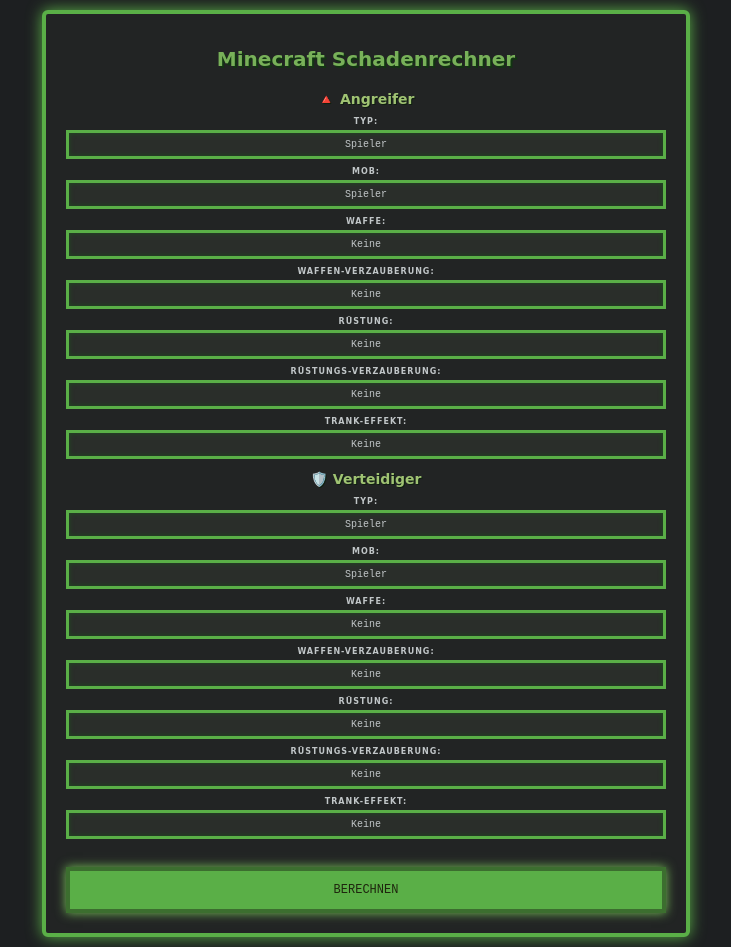
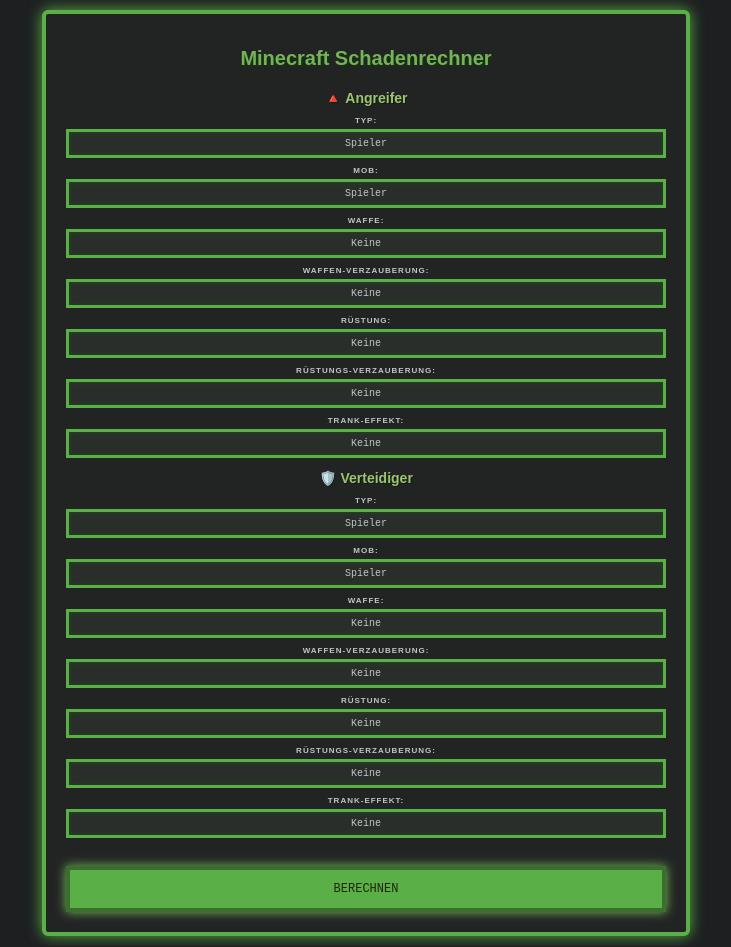
Before and after one commit to Prinzvonbinz/Schadensberechner, a plain HTML site: page index.html in a window 1280 px wide. Shown: the whole page, without its empty margins (274-1005 px from the left). Drawn offline with Linux system fonts and the light colour scheme.

Commit message:
Update style.css

```diff
--- a/style.css
+++ b/style.css
@@ -4,13 +4,11 @@ body {
   margin: 0;
   background: #1d1f21;
   color: #c1c6c8;
-  font-family: 'Press Start 2P', cursive, monospace;
+  font-family: sans-serif;
   text-align: center;
   padding: 10px;
   user-select: none;
 }
-
-@import url('https://fonts.googleapis.com/css2?family=Press+Start+2P&display=swap');
 
 .container {
   max-width: 600px;
```
